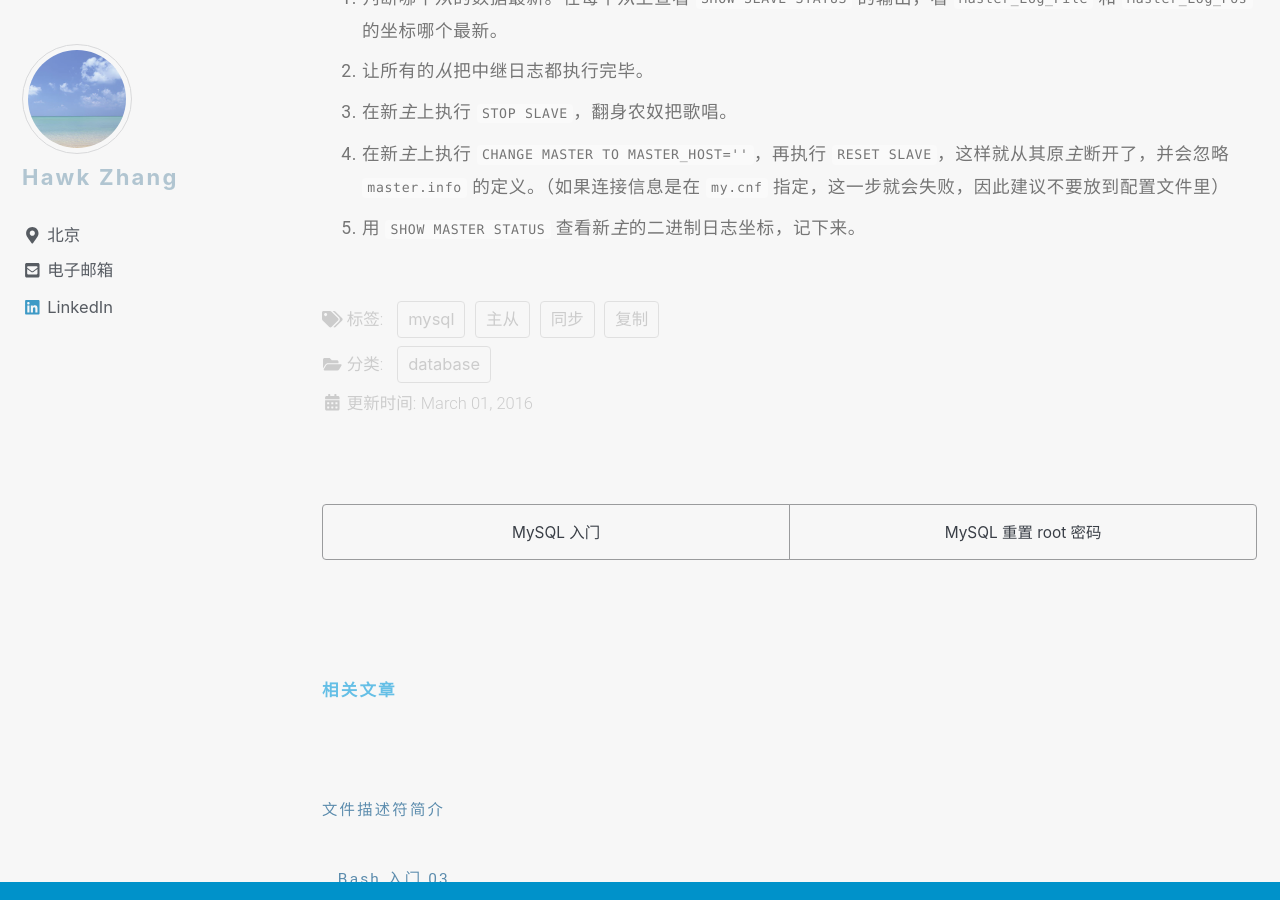
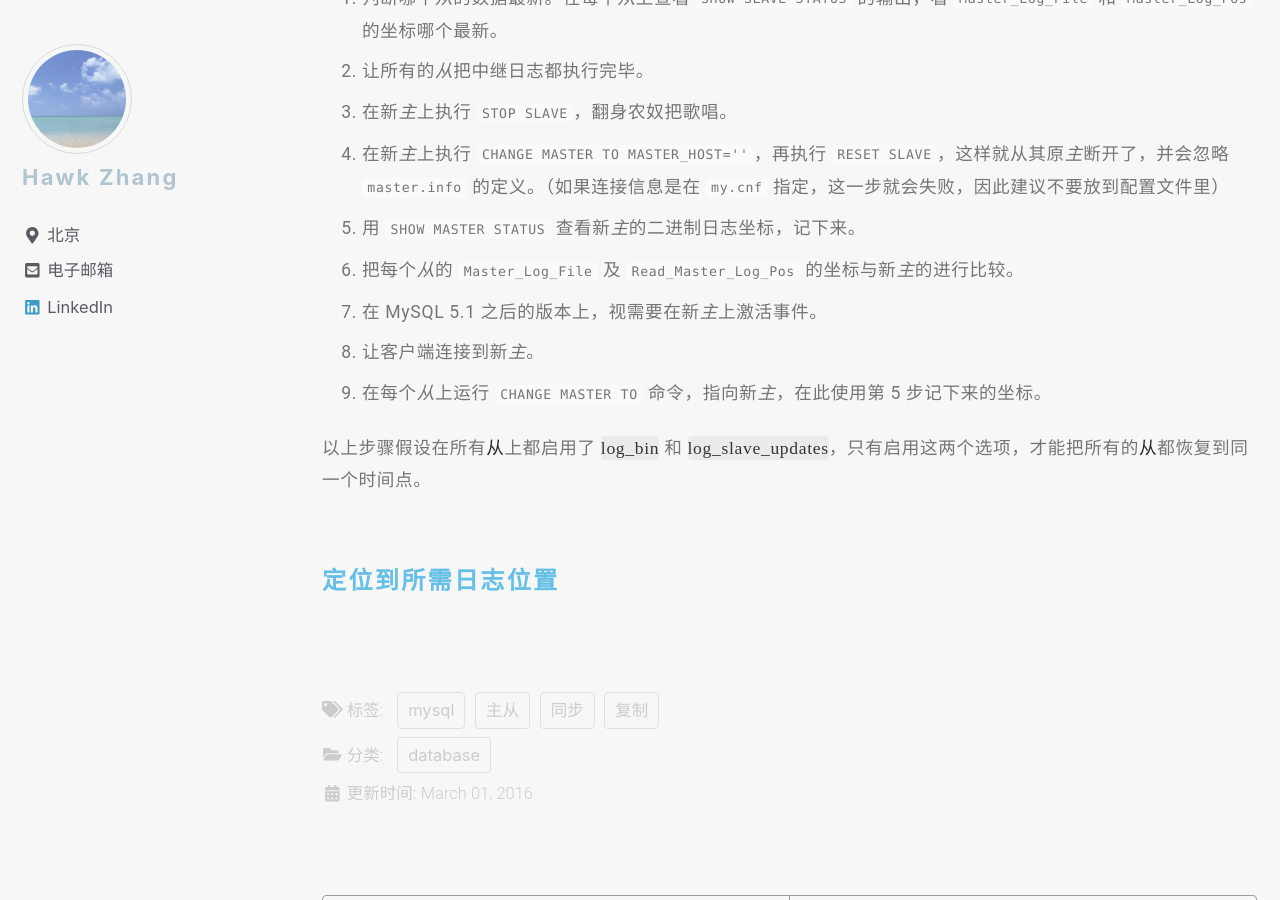
Before and after one commit to narru888/linotes_note, a Jekyll site: the page built from _posts/mysql/2016-03-01-master.slave.md, in a window 1280 px wide and 900 px high, scrolled down 51588 px. Built offline with Jekyll 4.4.1, drawn with Linux system fonts in a browser that asks for light colours; nearby versions of some CDN libraries; a script that is not in the unit is left out.

Commit message:
update on 2018-08-16 09:50:01 CST

```diff
--- a/_posts/mysql/2016-03-01-master.slave.md
+++ b/_posts/mysql/2016-03-01-master.slave.md
@@ -1621,3 +1621,14 @@ $ pt-table-checksum --replicate=test.checksum <master_host>
 3. 在新*主*上执行 `STOP SLAVE`，翻身农奴把歌唱。
 4. 在新*主*上执行 `CHANGE MASTER TO MASTER_HOST=''`，再执行 `RESET SLAVE`，这样就从其原*主*断开了，并会忽略 `master.info` 的定义。（如果连接信息是在 `my.cnf` 指定，这一步就会失败，因此建议不要放到配置文件里）
 5. 用 `SHOW MASTER STATUS` 查看新*主*的二进制日志坐标，记下来。
+6. 把每个*从*的 `Master_Log_File` 及 `Read_Master_Log_Pos` 的坐标与新*主*的进行比较。
+7. 在 MySQL 5.1 之后的版本上，视需要在新*主*上激活事件。
+8. 让客户端连接到新*主*。
+9. 在每个*从*上运行 `CHANGE MASTER TO` 命令，指向新*主*，在此使用第 5 步记下来的坐标。
+
+以上步骤假设在所有*从*上都启用了 `log_bin` 和 `log_slave_updates`，只有启用这两个选项，才能把所有的*从*都恢复到同一个时间点。
+
+
+
+
+#### 定位到所需日志位置
```
